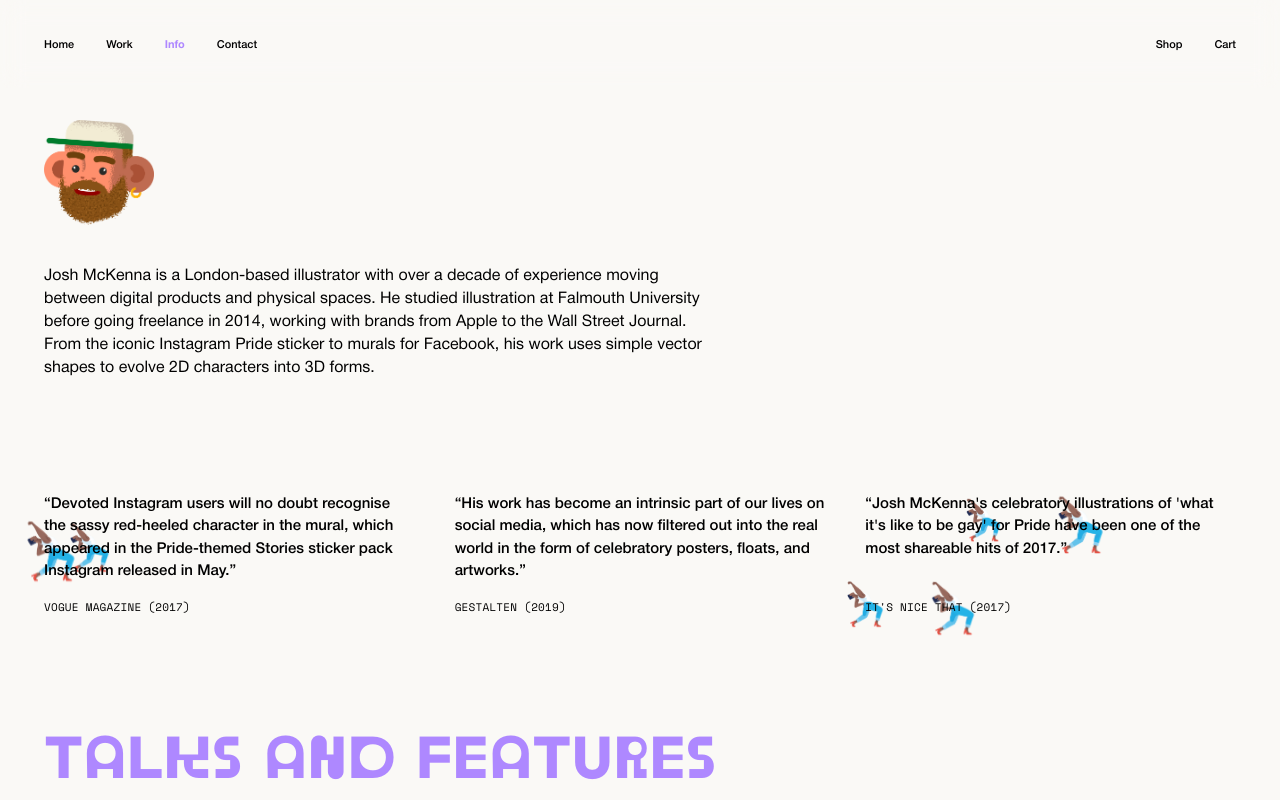
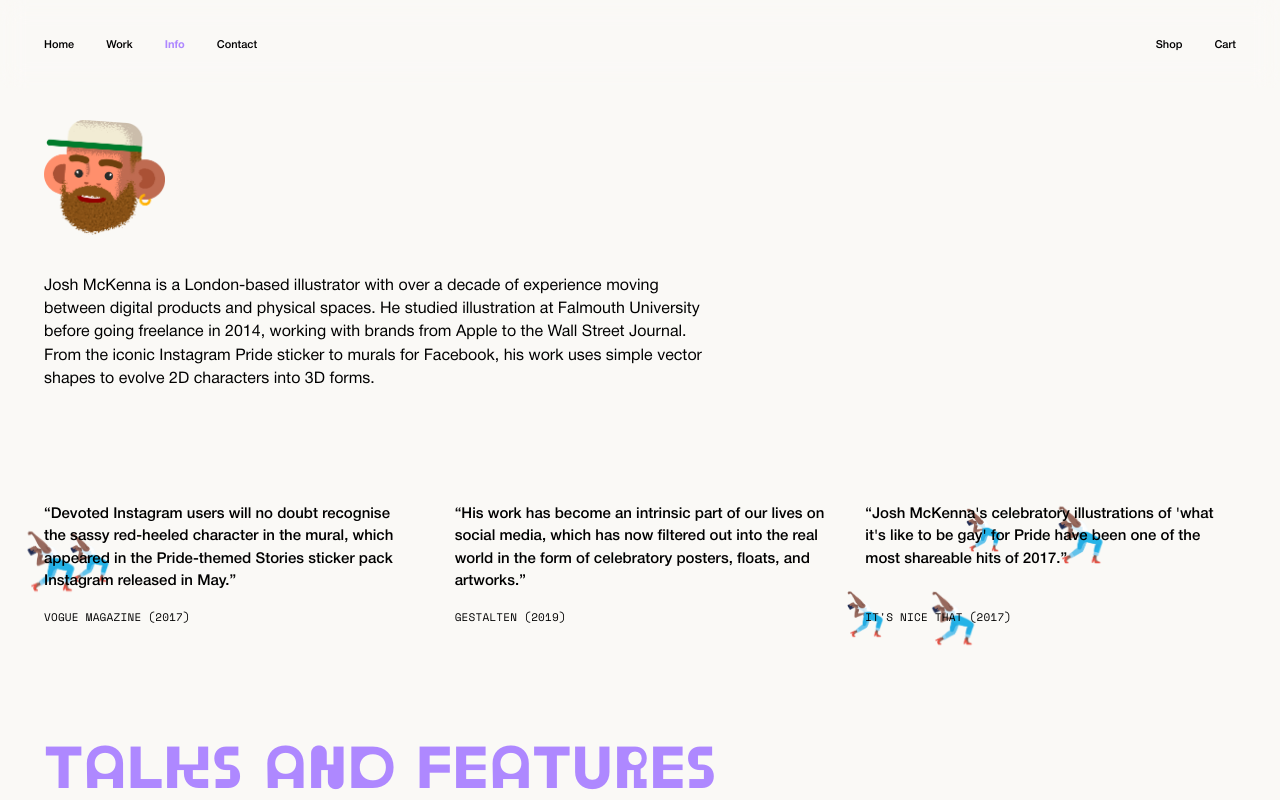
Before and after one commit to jshmck/josh-mckenna-portfolio, a Next.js app: page /about in a window 1280 px wide. Shown: the top 800 px of the page. Built offline with nearby package versions, Linux system fonts and the light colour scheme.

Commit message:
feat(about): cursor-tilt on the bearded illustration, size to match Work
Moved TiltIllustration to components/ui/ since it's now used by both
Work and Info. Bearded character grows from a 110px-wide cap to a
115px height, matching Work's Twingo/iPad scale, and picks up the
same cursor-follow tilt.

```diff
--- a/app/about/page.tsx
+++ b/app/about/page.tsx
@@ -1,5 +1,4 @@
 import type { Metadata } from "next";
-import Image from "next/image";
 
 import { FloatingStickers } from "@/components/about/floating-stickers";
 import { ContactContent } from "@/components/contact/contact-content";
@@ -7,6 +6,7 @@ import { ClientLogos } from "@/components/site/client-logos";
 import { Footer } from "@/components/site/footer";
 import { Plate } from "@/components/ui/plate";
 import { Reveal } from "@/components/ui/reveal";
+import { TiltIllustration } from "@/components/ui/tilt-illustration";
 import { features, pressQuotes } from "@/lib/about";
 
 export const metadata: Metadata = {
@@ -32,20 +32,18 @@ export default function AboutPage() {
       {/* The person — one short paragraph, no photos. */}
       <section>
         <div className="mx-auto max-w-frame px-6 pb-28 pt-8 md:px-gutter">
-          {/* A transparent PNG, not a framed photo -- same treatment as the
-              Contact page illustration: next/image directly, object-contain,
-              no Plate frame or background surface. Same bearded character
-              as one of the homepage hero objects, copied to its own path
-              here so the two stay independent. */}
-          <div className="relative aspect-[977/929] w-full max-w-[110px]">
-            <Image
-              src="/illustrations/bearded.png"
-              alt=""
-              fill
-              sizes="110px"
-              className="object-contain"
-            />
-          </div>
+          {/* Same treatment as the Contact page illustration and Work's
+              Twingo/iPad: next/image direct, object-contain, no Plate
+              frame or background surface, plus the same cursor-follow
+              tilt as Work (components/ui/tilt-illustration.tsx). Same
+              bearded character as one of the homepage hero objects,
+              copied to its own path so the two stay independent. Height
+              matches Work's illustrations (115px) for consistency. */}
+          <TiltIllustration
+            src="/illustrations/bearded.png"
+            aspect="977/929"
+            height={115}
+          />
 
           <Reveal className="mt-10 max-w-2xl">
             <p className="type-lede text-ink-muted">
--- a/app/work/page.tsx
+++ b/app/work/page.tsx
@@ -1,7 +1,7 @@
 import type { Metadata } from "next";
 
 import { BackToTop } from "@/components/ui/back-to-top";
-import { TiltIllustration } from "@/components/work/tilt-illustration";
+import { TiltIllustration } from "@/components/ui/tilt-illustration";
 import { WorkGallery } from "@/components/work/work-gallery";
 import { PROJECT_CATEGORIES, getAllProjects } from "@/lib/projects";
 
```
Also changed, not shown: components/ui/tilt-illustration.tsx (renamed from components/work/tilt-illustration.tsx).
